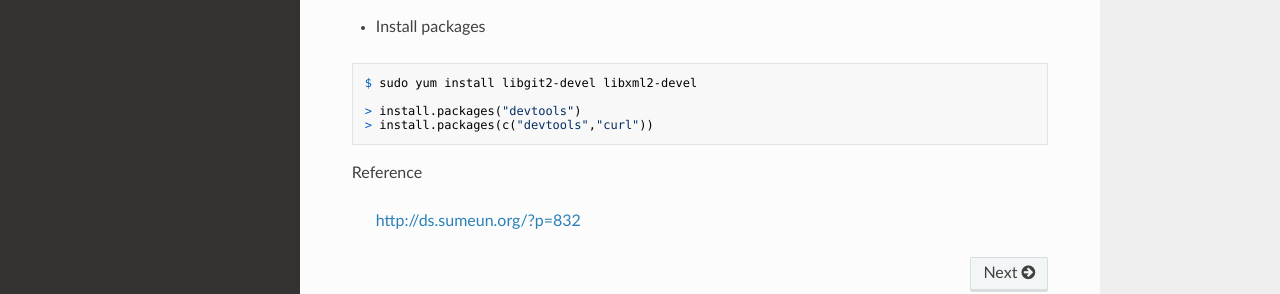
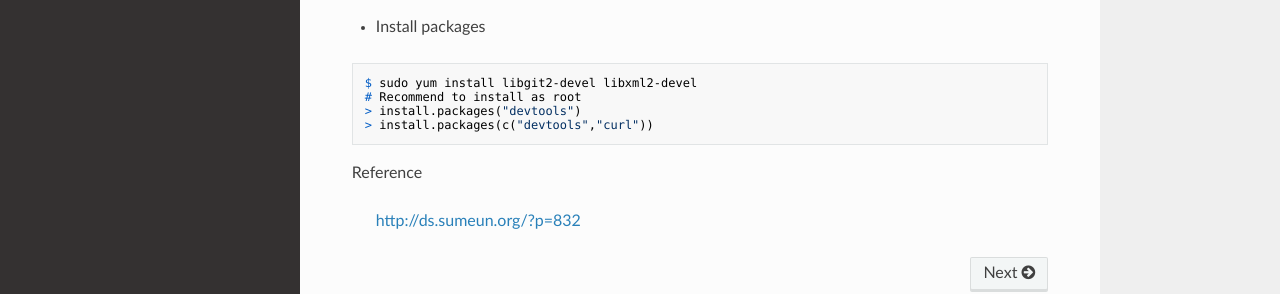
Before and after one commit to WonyoungCho/Statistics, an MkDocs documentation site: the page built from docs/index.md, in a window 1280 px wide and 900 px high, scrolled down 2010 px. Shown: the part 514-808 px from the top of the window. Built offline with MkDocs 1.6.1, drawn with Linux system fonts in a browser that asks for light colours; nearby versions of some CDN libraries; old or Windows-style settings are respelled for this version of MkDocs.

Commit message:
Update index.md

````diff
--- a/docs/index.md
+++ b/docs/index.md
@@ -113,7 +113,7 @@ $ sudo ufw allow 8787
 - Install packages
 ```
 $ sudo yum install libgit2-devel libxml2-devel
-
+# Recommend to install as root
 > install.packages("devtools")
 > install.packages(c("devtools","curl"))
 ```
````
